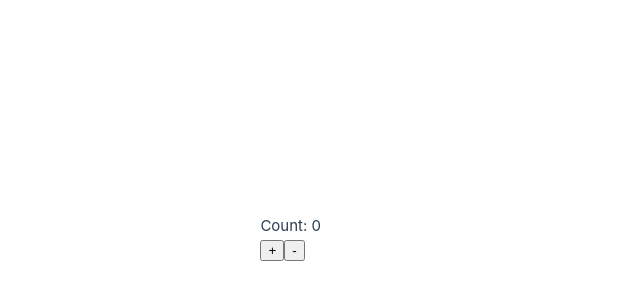
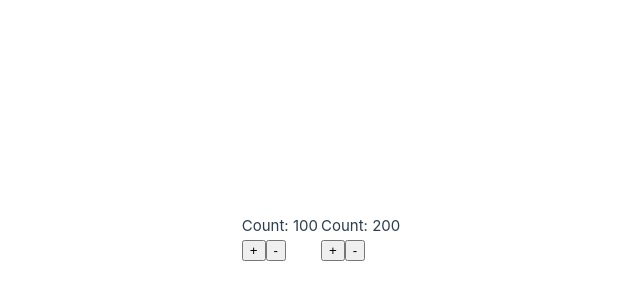
Before and after one commit to seiya2130/VueLab, a Vue app in the folder VueLab/: page / in a window 1280 px wide. Shown: the part 162-462 px from the top of the page, without its empty margins (319-959 px from the left). Built offline with nearby package versions, Linux system fonts and the light colour scheme.

Commit message:
App.vue でカウンターコンポーネントを使用し、初期値を設定するように変更

```diff
--- a/VueLab/src/App.vue
+++ b/VueLab/src/App.vue
@@ -1,14 +1,12 @@
 <template>
-  <div>
-    <p>Count: {{ count }}</p>
-    <button @click="increment">+</button>
-    <button @click="decrement">-</button>
-  </div>
+  <Counter :initial-count='num1'></Counter>
+  <Counter :initial-count='num2'></Counter>
 </template>
 
 <script setup lang="ts">
-import { useCounter } from './helpers/userCounter';
+import Counter from './Counter.vue';
 
-const { count, increment, decrement } = useCounter(0);
+const num1 = 100;
+const num2 = 200;
 
 </script>
```
